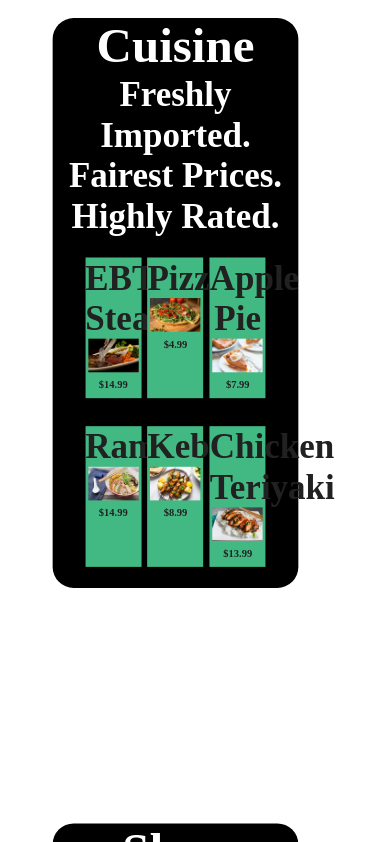
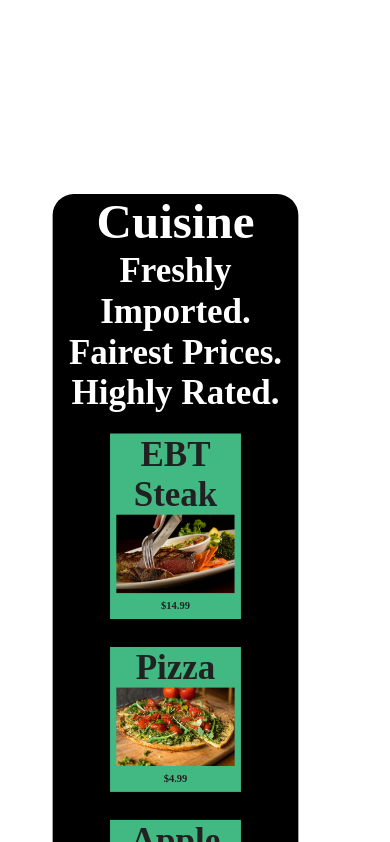
Before and after one commit to staten-island-tech/vue-project-2-ebt, a Nuxt app in the folder project/: page / in a window 390 px wide. Shown: the part 3043-3885 px from the top of the page. Built offline with nearby package versions, Linux system fonts and the light colour scheme.

Commit message:
need to revamp card and image system

```diff
--- a/project/components/Attractions.vue
+++ b/project/components/Attractions.vue
@@ -10,6 +10,7 @@
         v-for="attraction in attractions"
         :key="attraction.name"
       >
+        <!-- replace this with card.vue -->
         <h3 class="">{{ attraction.name }}</h3>
         <img
           class="attractions-img"
--- a/project/components/Gallery.vue
+++ b/project/components/Gallery.vue
@@ -26,6 +26,8 @@
         <h3>{{ currentImage.description }}</h3>
       </div>
     </section>
+    <!-- figure out how to replace this with card.vue -->
+
     <!--     <button class="gallery-button" @click="switchImageLeft()"><--</button>
     <button class="gallery-button" @click="switchImageRight()">-->
     <!-- </button> -->
--- a/project/pages/index.vue
+++ b/project/pages/index.vue
@@ -132,6 +132,9 @@ body,
     height: auto;
     margin: 5rem;
   }
+  .card {
+    width: 40%;
+  }
 }
 
 @media (max-width: 1024px) {
@@ -162,6 +165,9 @@ body,
     width: 90%;
     height: auto;
     margin: 5rem;
+  }
+  .card {
+    width: 55%;
   }
 }
 @media (max-width: 750px) {
@@ -195,5 +201,8 @@ body,
     height: auto;
     margin: 5rem;
   }
+  .card {
+    width: 70%;
+  }
 }
 </style>
```
